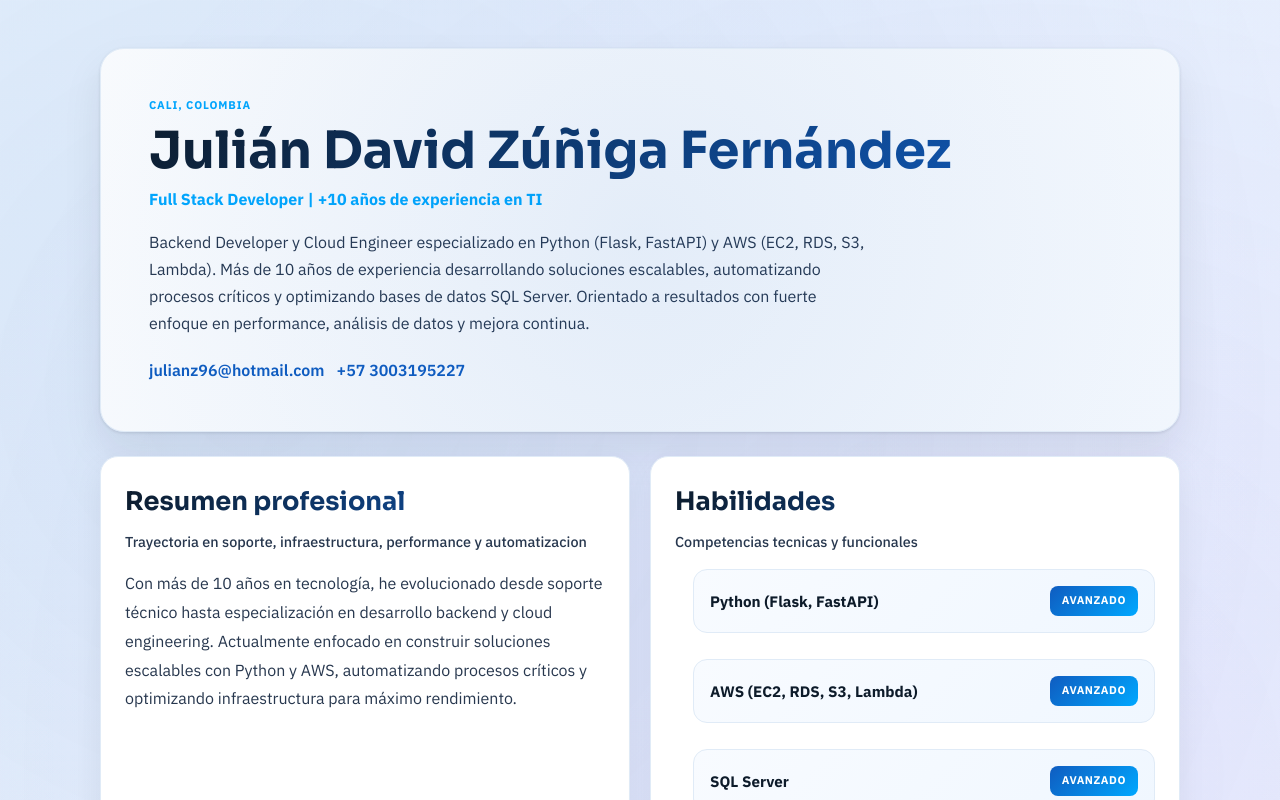
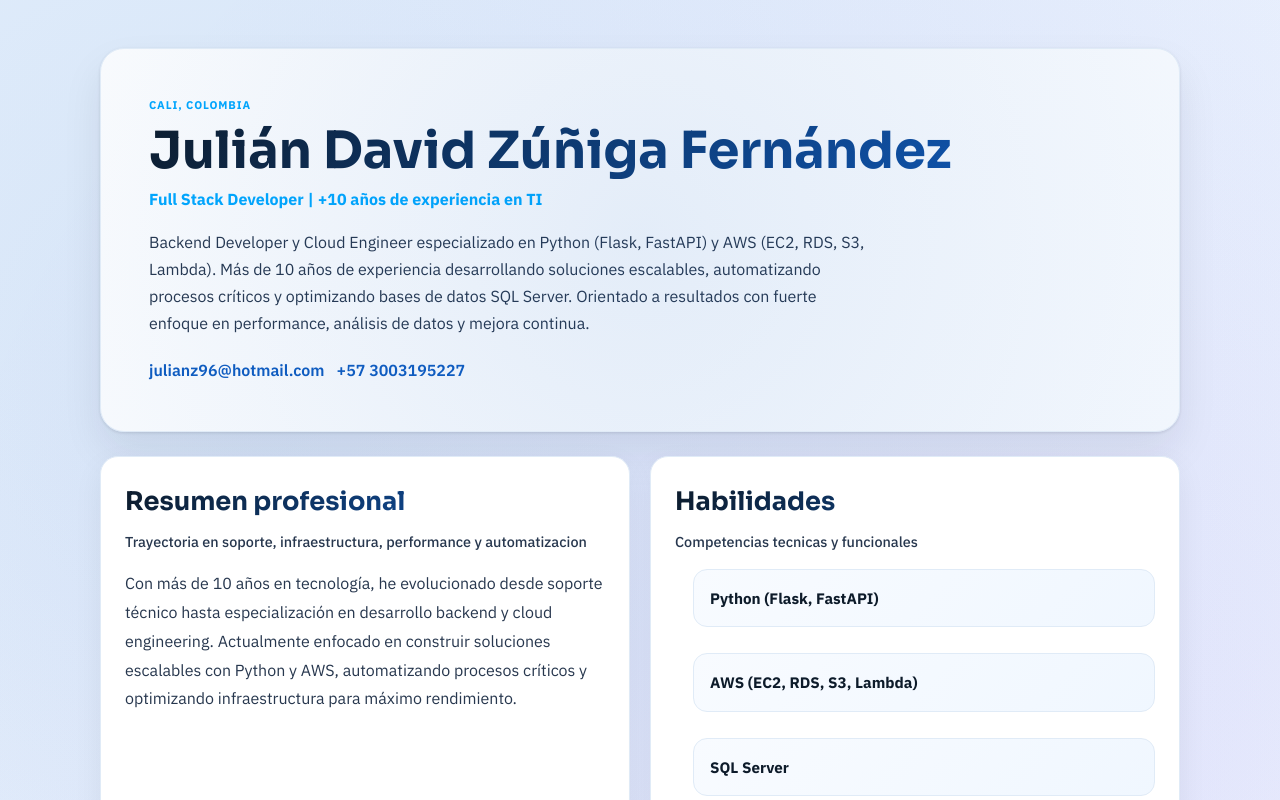
Before and after one commit to juzufer-svg/HV, a Next.js app: page / in a window 1280 px wide. Shown: the top 800 px of the page. Built offline with nearby package versions, Linux system fonts and the light colour scheme.

Commit message:
Quitar niveles de habilidades y simplificar tarjetas

```diff
--- a/components/SkillCloud.js
+++ b/components/SkillCloud.js
@@ -2,9 +2,8 @@ export default function SkillCloud({ skills }) {
   return (
     <ul className="skillGrid">
       {skills.map((skill) => (
-        <li key={skill.label} className="skillCard">
-          <strong>{skill.label}</strong>
-          <span>{skill.level}</span>
+        <li key={skill} className="skillCard">
+          <strong>{skill}</strong>
         </li>
       ))}
     </ul>
--- a/data/cvData.js
+++ b/data/cvData.js
@@ -9,18 +9,18 @@ export const cvData = {
   profile:
     'Backend Developer y Cloud Engineer especializado en Python (Flask, FastAPI) y AWS (EC2, RDS, S3, Lambda). Más de 10 años de experiencia desarrollando soluciones escalables, automatizando procesos críticos y optimizando bases de datos SQL Server. Orientado a resultados con fuerte enfoque en performance, análisis de datos y mejora continua.',
   skills: [
-    { label: 'Python (Flask, FastAPI)', level: 'Avanzado' },
-    { label: 'AWS (EC2, RDS, S3, Lambda)', level: 'Avanzado' },
-    { label: 'SQL Server', level: 'Avanzado' },
-    { label: 'Optimizacion de rendimiento y queries', level: 'Avanzado' },
-    { label: 'Dashboards y analisis de datos', level: 'Avanzado' },
-    { label: 'Automatizacion de procesos', level: 'Avanzado' },
-    { label: 'Next.js y React', level: 'Intermedio' },
-    { label: 'HTML, CSS, JavaScript', level: 'Intermedio' },
-    { label: 'Administracion de servidores', level: 'Intermedio' },
-    { label: 'Active Directory y usuarios', level: 'Intermedio' },
-    { label: 'Git y control de versiones', level: 'Avanzado' },
-    { label: 'Monitoreo de infraestructura', level: 'Avanzado' },
+    'Python (Flask, FastAPI)',
+    'AWS (EC2, RDS, S3, Lambda)',
+    'SQL Server',
+    'Optimizacion de rendimiento y queries',
+    'Dashboards y analisis de datos',
+    'Automatizacion de procesos',
+    'Next.js y React',
+    'HTML, CSS, JavaScript',
+    'Administracion de servidores',
+    'Active Directory y usuarios',
+    'Git y control de versiones',
+    'Monitoreo de infraestructura',
   ],
   summary:
     'Con más de 10 años en tecnología, he evolucionado desde soporte técnico hasta especialización en desarrollo backend y cloud engineering. Actualmente enfocado en construir soluciones escalables con Python y AWS, automatizando procesos críticos y optimizando infraestructura para máximo rendimiento.',
--- a/styles/home.module.css
+++ b/styles/home.module.css
@@ -184,7 +184,7 @@
   border-radius: 14px;
   background: linear-gradient(135deg, #f8fbff 0%, #f0f7ff 100%);
   display: flex;
-  justify-content: space-between;
+  justify-content: flex-start;
   align-items: center;
   gap: 12px;
   transition: all 0.3s cubic-bezier(0.23, 1, 0.320, 1);
@@ -220,24 +220,6 @@
   font-weight: 700;
   flex: 1;
   font-size: 0.95rem;
-}
-
-:global(.skillCard span) {
-  font-size: 0.7rem;
-  font-weight: 800;
-  color: #fff;
-  text-transform: uppercase;
-  letter-spacing: 0.05em;
-  padding: 6px 12px;
-  border-radius: 8px;
-  background: linear-gradient(135deg, var(--brand) 0%, var(--accent-1) 100%);
-  white-space: nowrap;
-  transition: all 0.3s ease;
-}
-
-:global(.skillCard:hover span) {
-  transform: scale(1.05);
-  box-shadow: 0 4px 12px rgba(15, 92, 192, 0.3);
 }
 
 :global(.timelineList) {
```
